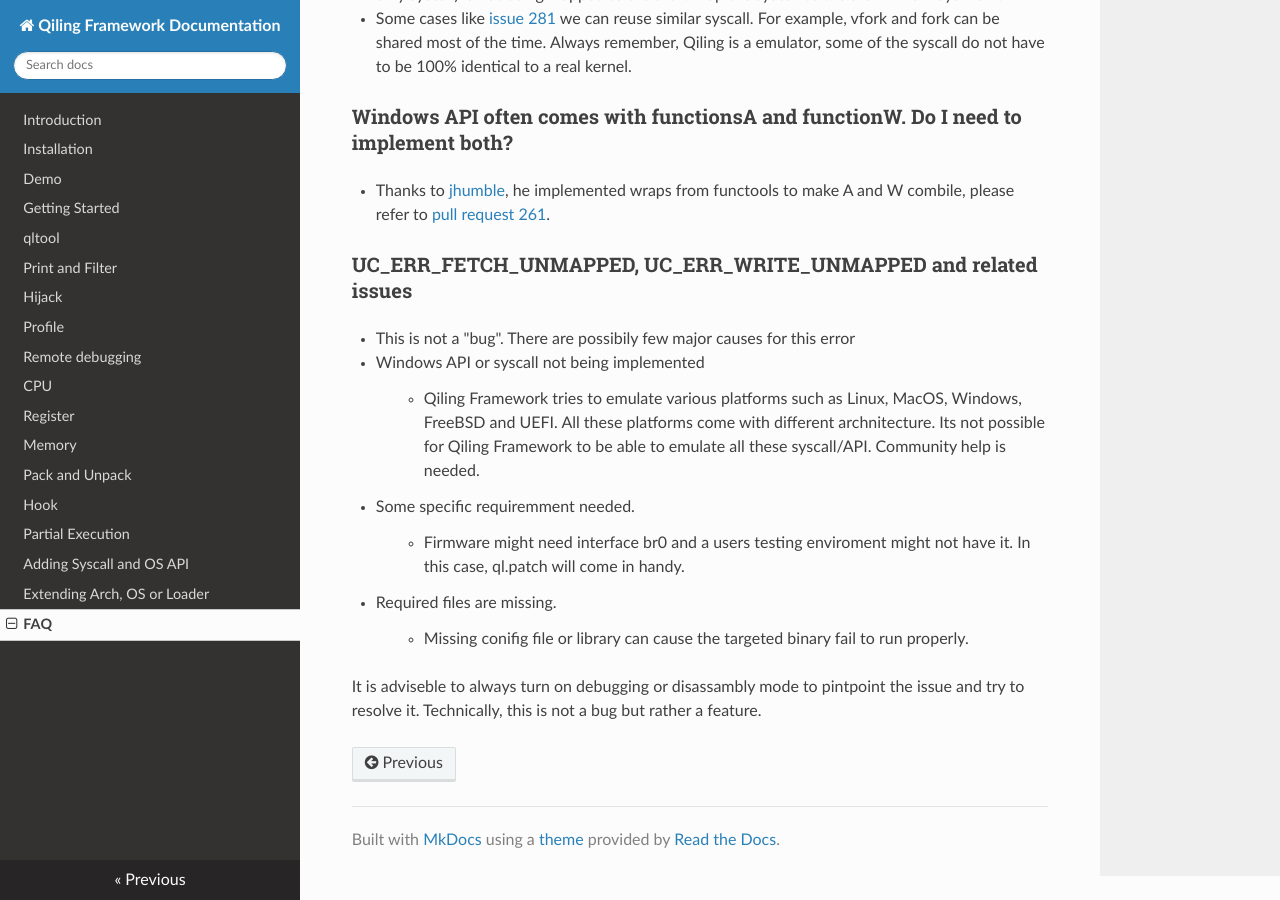
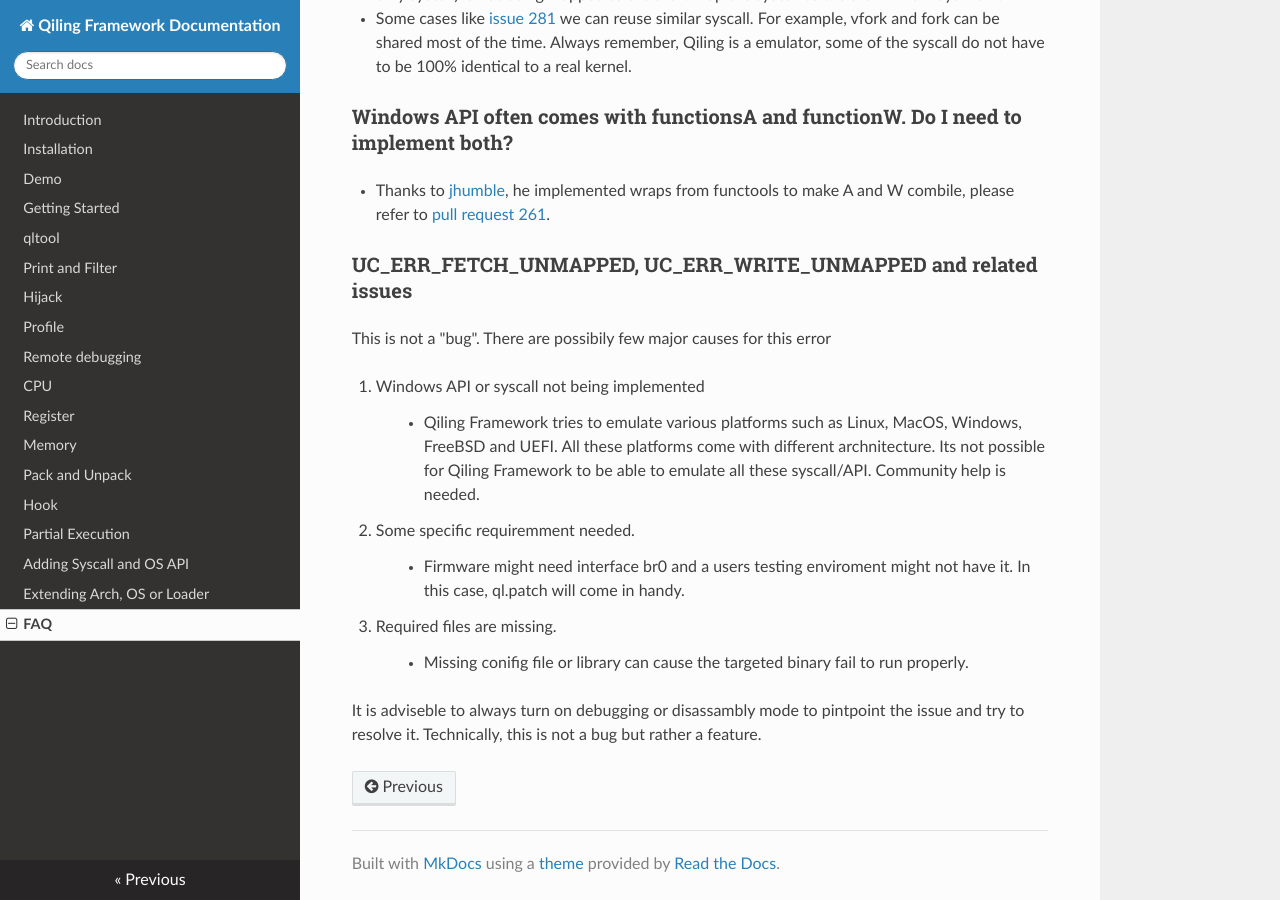
Before and after one commit to qilingframework/rtfd.io, an MkDocs documentation site: the page built from docs/faq.md, in a window 1280 px wide and 900 px high, scrolled down 578 px. Built offline with MkDocs 1.6.1, drawn with Linux system fonts in a browser that asks for light colours; nearby versions of some CDN libraries.

Commit message:
update faq

```diff
--- a/docs/faq.md
+++ b/docs/faq.md
@@ -22,7 +22,7 @@ git checkout dev
 - Thanks to [jhumble](https://github.com/jhumble), he implemented wraps from functools to make A and W combile, please refer to [pull request 261](https://github.com/qilingframework/qiling/pull/261).
 
 ### UC_ERR_FETCH_UNMAPPED, UC_ERR_WRITE_UNMAPPED and related issues
-- This is not a "bug". There are possibily few major causes for this error
+This is not a "bug". There are possibily few major causes for this error
 
 1. Windows API or syscall not being implemented
 > - Qiling Framework tries to emulate various platforms such as Linux, MacOS, Windows, FreeBSD and UEFI. All these platforms come with different archnitecture. Its not possible for Qiling Framework to be able to emulate all these syscall/API. Community help is needed.
```
